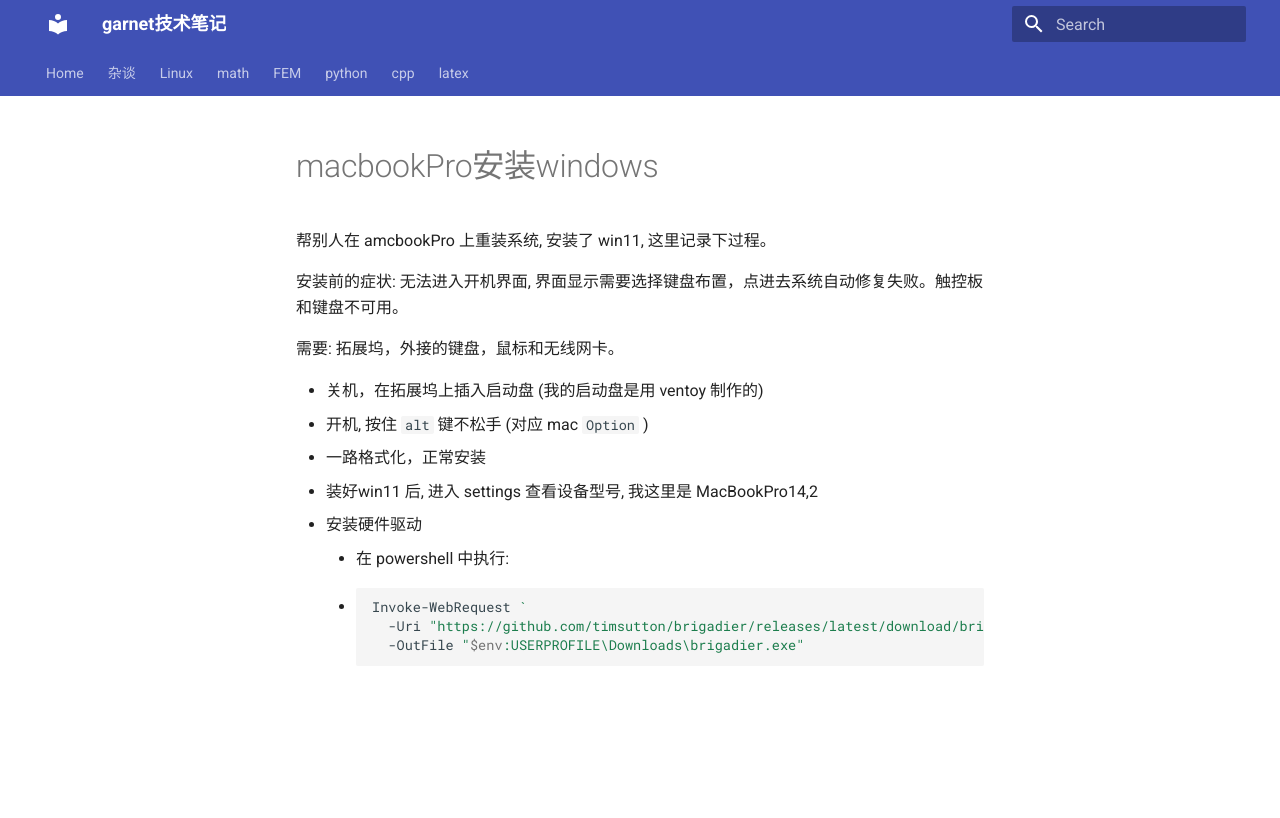
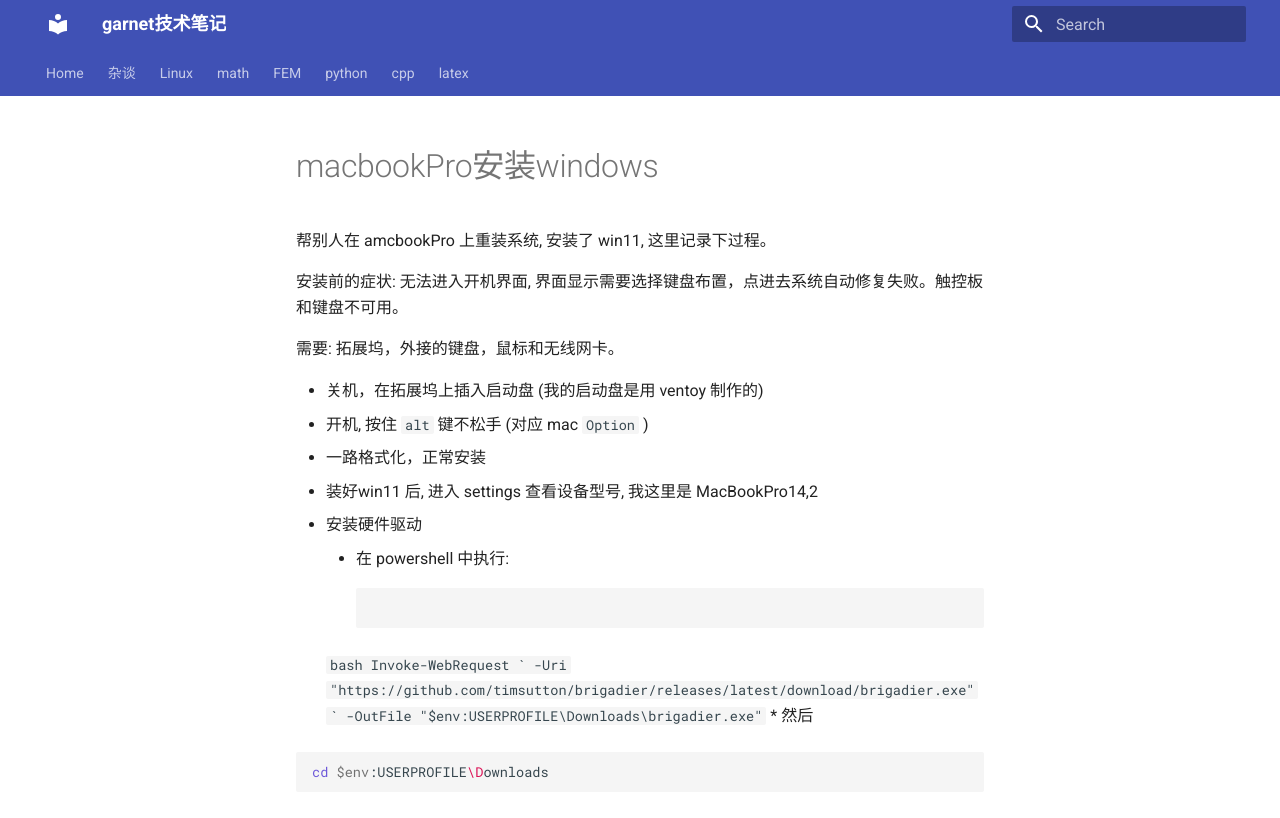
Before and after one commit to ymma98/technotes, an MkDocs documentation site: the page built from docs/杂谈/macbookPro安装windows.md, in a window 1280 px wide. Shown: the top 818 px of the page. Built offline with MkDocs 1.6.1 and Material for MkDocs 9.7.7, drawn with Linux system fonts in a browser that asks for light colours.

Commit message:
docs/杂谈/macbookPro安装windows.md updated from https://stackedit.cn/

````diff
--- a/docs/杂谈/macbookPro安装windows.md
+++ b/docs/杂谈/macbookPro安装windows.md
@@ -10,16 +10,24 @@
 * 开机, 按住 `alt` 键不松手 (对应 mac `Option` )
 * 一路格式化，正常安装
 * 装好win11 后, 进入 settings 查看设备型号, 我这里是 MacBookPro14,2
+
+
 * 安装硬件驱动
 	* 在 powershell 中执行:
-	*
-```bash
+	```bash
+	```
+
+	```bash
 Invoke-WebRequest `
   -Uri "https://github.com/timsutton/brigadier/releases/latest/download/brigadier.exe" `
   -OutFile "$env:USERPROFILE\Downloads\brigadier.exe"
+	```
+* 然后
+
+```bash
+cd $env:USERPROFILE\Downloads
 ```
 
-
 <!--stackedit_data:
-eyJoaXN0b3J5IjpbODk1MDkwMDk4XX0=
+eyJoaXN0b3J5IjpbMTE3MTcwMjY1M119
 -->
````
